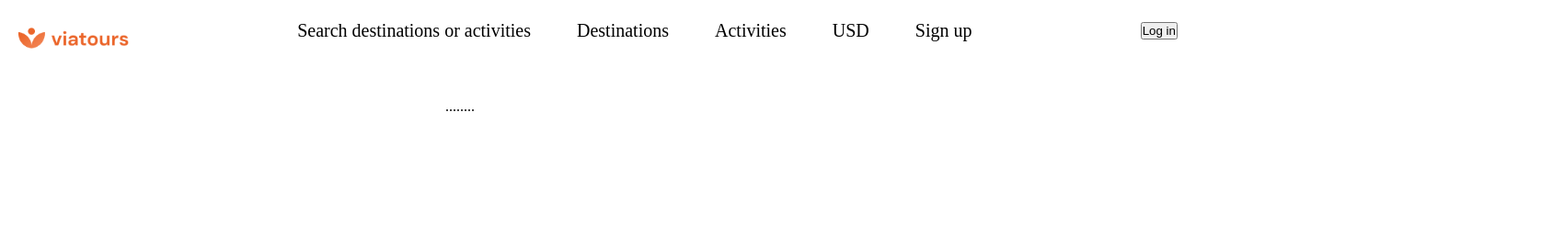
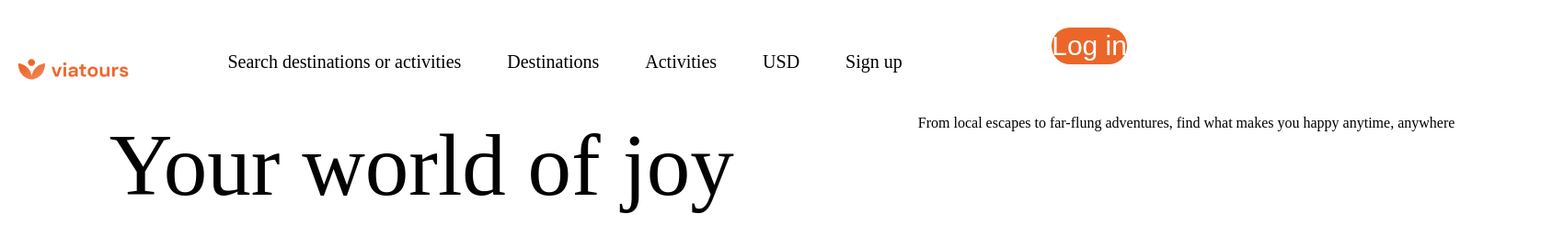
Before and after one commit to adrinesilva/Projeto-viagem-, a plain HTML site: page index.html in a window 1280 px wide. Shown: the whole page at 92% size, 1700 px wide, since content can reach past the window. Drawn offline with nearby package versions, Linux system fonts and the light colour scheme.

Commit message:
atualizando

```diff
--- a/index.html
+++ b/index.html
@@ -35,23 +35,20 @@
                 </li>
             </ul>
 
-            <div class="caixa-icones">
-                <button> Log in</button>
+            <div>
+                <button class="btn"> Log in </button>
             </div>
         </nav>
 
 
     </header>
     <main>
-        <div>
-        </div>
-        <div class="img.principal">
+        <section>
+            <div class="banner">
+                <p class="texto-abaixo">Your world of joy</p>
+                <p>From local escapes to far-flung adventures, find what makes you happy anytime, anywhere</p>
+            </div>
+        </section>
 
-            <p class="banner">
-                ........
-            </p>
-        </div>
-
-        </div>
     </main>
 </body>
--- a/style.css
+++ b/style.css
@@ -50,10 +50,40 @@
 
 .banner{
   background-image:url("./assents/Img.\ Principal.png");
-    width: 1000px;
+  width: 1700px;
   height: 700px;
-    margin-top: 50px;
   justify-content: center;
   display: flex;
+  gap: 200px;
 
 }
+
+.btn{
+   height: 40px;
+   border-radius: 100px;
+   border: none;
+   color: #EB6628;
+   font-size: 30px;
+   background-color: #EB6628;
+   margin: 55px;
+   color: white;
+   margin-top: 20px;
+}
+
+.backgroud-image {
+  align-items: center;
+  color: white;
+}
+
+.banner-  {
+  font-size: 100px;
+  font-weight: bold;
+  margin-bottom: 20px;
+  display: block;
+}
+
+.texto-abaixo{
+color: rgb(3, 3, 3);
+font-size: 95px;
+
+}
```
Lines whose indentation alone changed are shown as unchanged.
